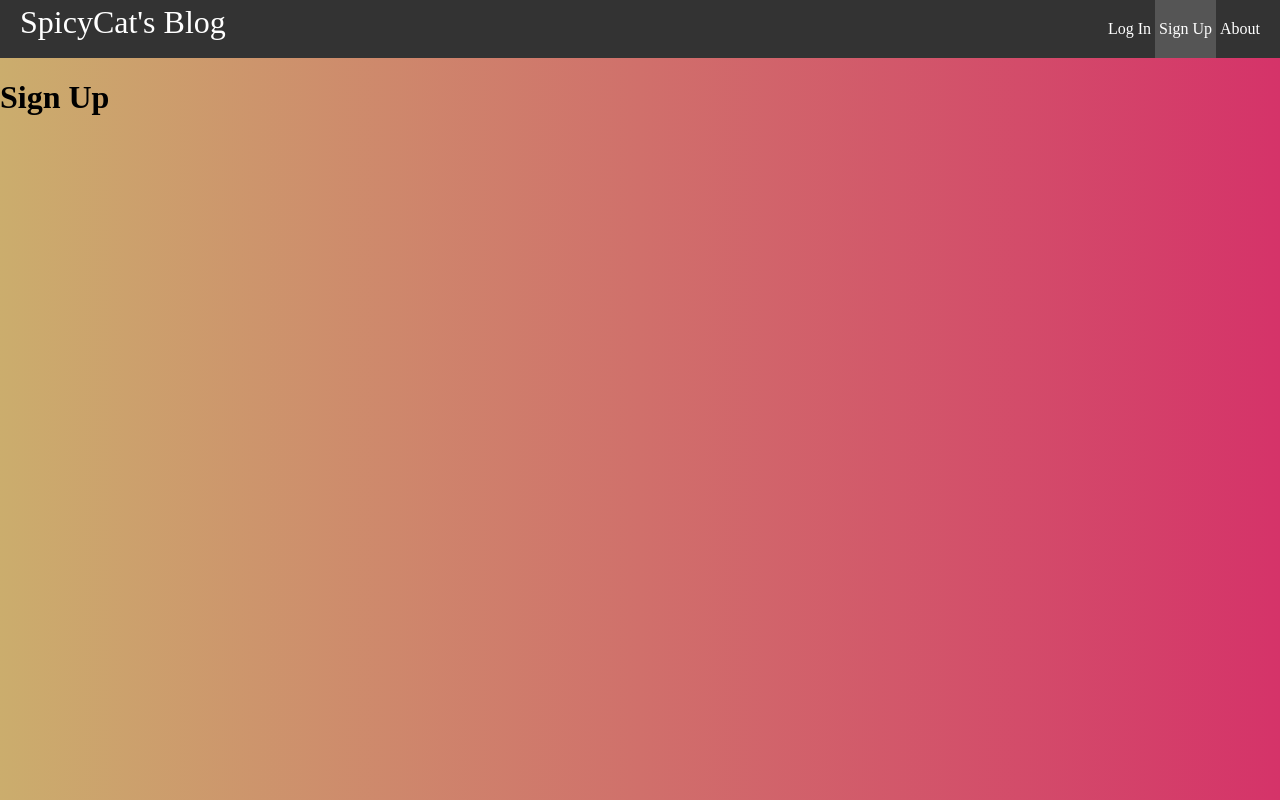
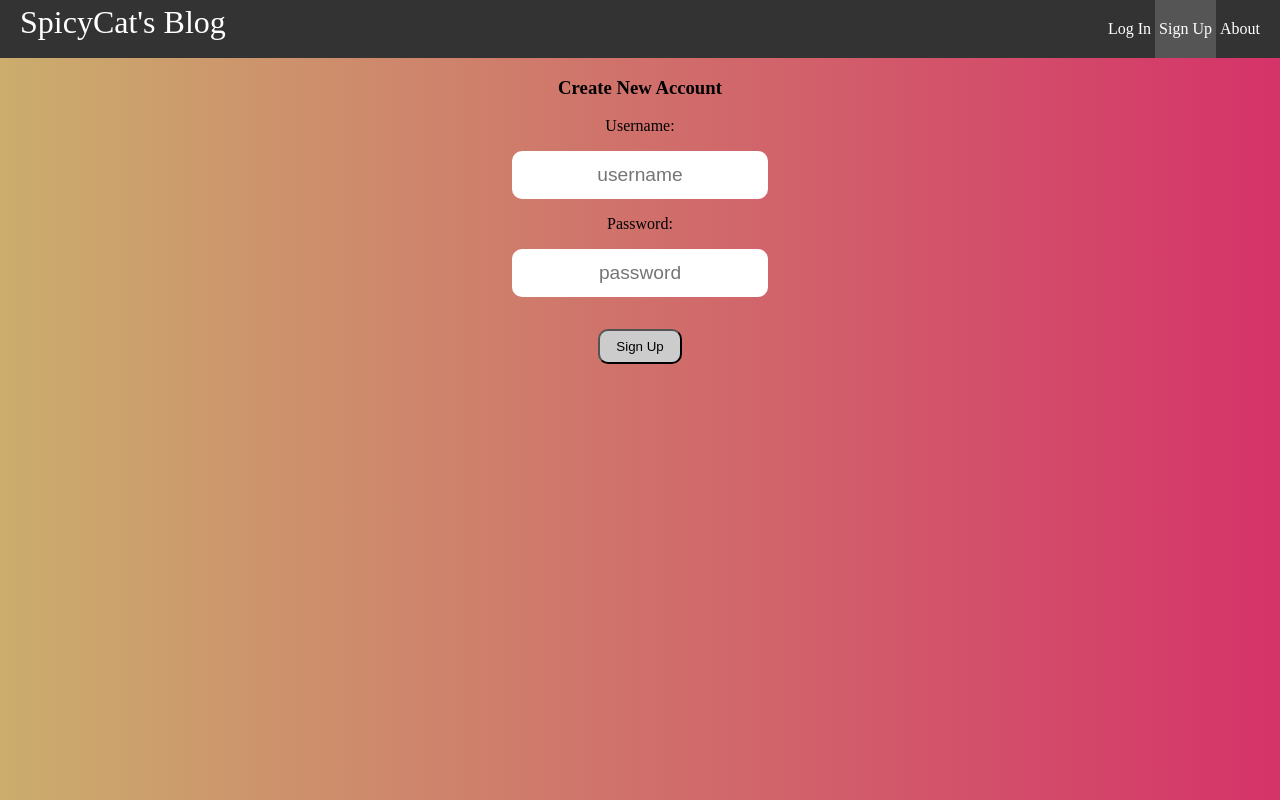
Before and after one commit to SpicyCatGames/spicy-cats-blog, a React (Create React App) app: page /signup in a window 1280 px wide. Built offline with nearby package versions, Linux system fonts and the light colour scheme.

Commit message:
signup page

```diff
--- a/src/pages/Login/Login.js
+++ b/src/pages/Login/Login.js
@@ -1,6 +1,6 @@
 import { useContext } from "react";
 import { jwtContext } from "../../App";
-import "../loginstyles.css";
+import "../loginregstyles.css";
 
 export default function Login() {
   const jwt = useContext(jwtContext);
--- a/src/pages/Signup.js
+++ b/src/pages/Signup.js
@@ -1,3 +1,32 @@
+import { useContext } from "react";
+import { jwtContext } from "../App";
+import "./loginregstyles.css";
+
 export default function Signup() {
-  return <h1>Sign Up</h1>;
+  const jwt = useContext(jwtContext);
+  return (
+    <div className="signup-container">
+      <h3>Create New Account</h3>
+      <form>
+        <div>
+          <label htmlFor="UserName">Username: </label>
+          <input
+            id="UserName"
+            className="signup-name-box"
+            placeholder="username"
+          />
+        </div>
+        <div>
+          <label htmlFor="Password">Password: </label>
+          <input
+            id="Password"
+            className="signup-pass-box"
+            type="password"
+            placeholder="password"
+          />
+        </div>
+        <input className="signup-button" type="submit" value="Sign Up" />
+      </form>
+    </div>
+  );
 }
--- a/src/pages/loginstyles.css
+++ b/src/pages/loginregstyles.css
@@ -1,4 +1,4 @@
-.login-container{
+.login-container, .signup-container{
   margin:0px;
   padding:0px;
 
@@ -9,19 +9,19 @@
   align-items: center;
 }
 
-.login-container form{
+.login-container form, .signup-container form{
   display: flex;
   flex-direction: column;
   align-items: center;
 }
 
-.login-container form div{
+.login-container form div, .signup-container form div{
   display: flex;
   flex-direction: column;
   align-items: center;
 }
 
-.login-name-box, .login-pass-box{
+.login-name-box, .login-pass-box, .signup-name-box, .signup-pass-box{
     border:none;
     align-content:center;
     text-align:center;
@@ -35,19 +35,19 @@
     border-radius:10px;
 }
 
-.login-container h3{
+.login-container h3, .signup-container h3{
   text-align: center;
 }
 
-.login-button{
+.login-button, .signup-button{
   border-radius:10px;
   margin-top: 1rem;
   padding: 0.5rem 1rem;
   background-color: #ccc;
 }
-.login-button:hover{
+.login-button:hover, .signup-button:hover{
   background-color:#eee;
 }
-.login-button:active{
+.login-button:active, .signup-button:active{
   background-color: #aaa;
 }
```
